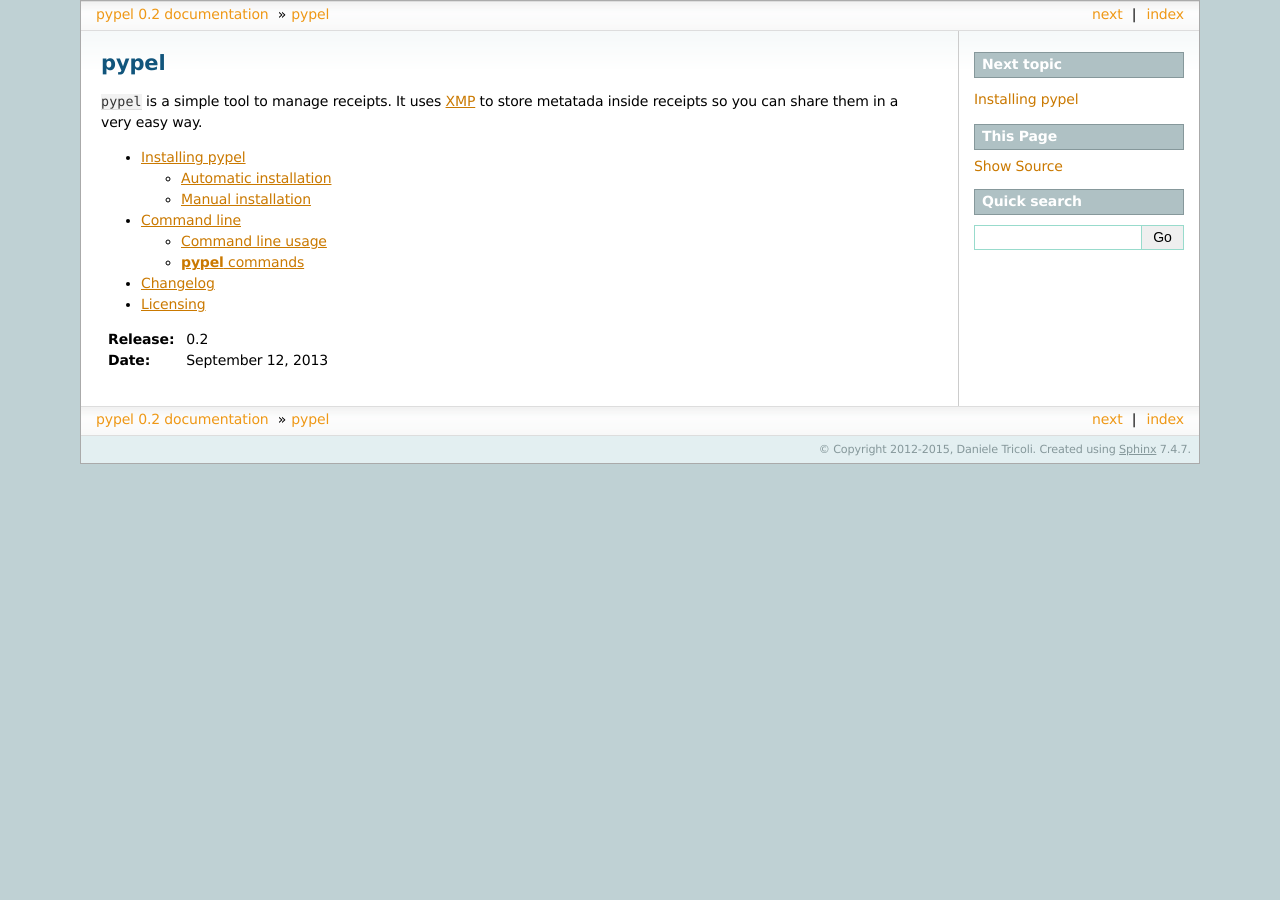
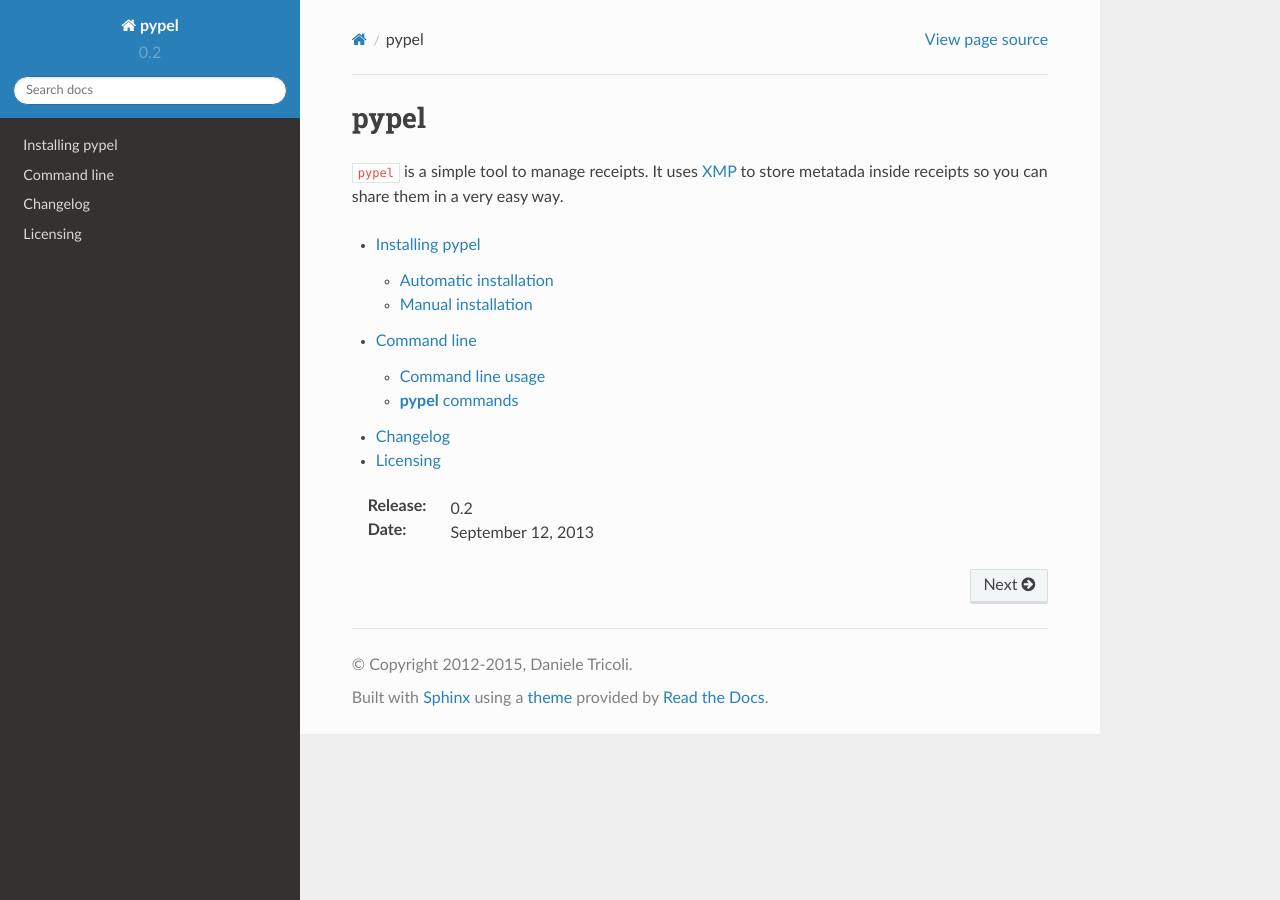
Before and after one commit to eriol/pypel, a Sphinx documentation site: the page built from docs/index.rst, in a window 1280 px wide. Built offline with Sphinx 7.4.7 and the Read the Docs theme 2.0.0, drawn with Linux system fonts in a browser that asks for light colours.

Commit message:
Use Read the Docs Sphinx theme :v:

```diff
--- a/docs/conf.py
+++ b/docs/conf.py
@@ -91,7 +91,14 @@ pygments_style = 'sphinx'
 
 # The theme to use for HTML and HTML Help pages.  See the documentation for
 # a list of builtin themes.
-html_theme = 'sphinxdoc'
+
+on_rtd = os.environ.get('READTHEDOCS', None) == 'True'
+if not on_rtd:
+    import sphinx_rtd_theme
+    html_theme = 'sphinx_rtd_theme'
+    html_theme_path = [sphinx_rtd_theme.get_html_theme_path()]
+else:
+    html_theme = 'default'
 
 # Theme options are theme-specific and customize the look and feel of a theme
 # further.  For a list of options available for each theme, see the
```
